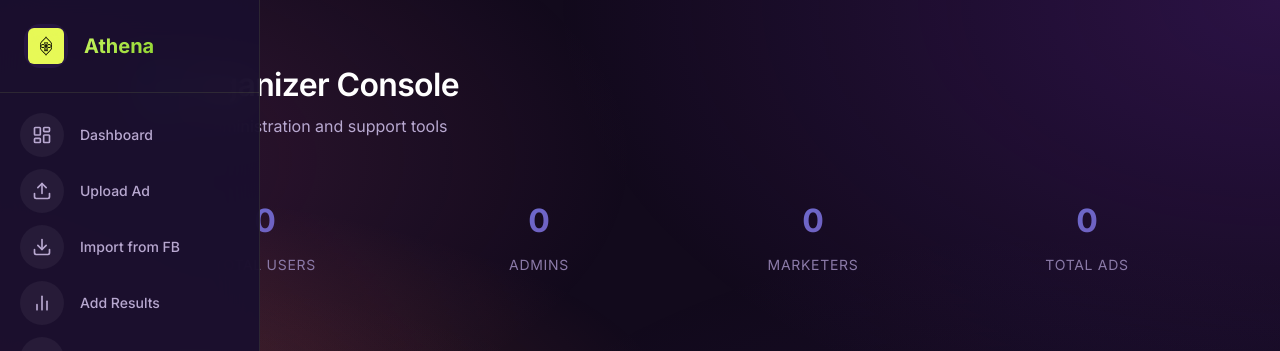
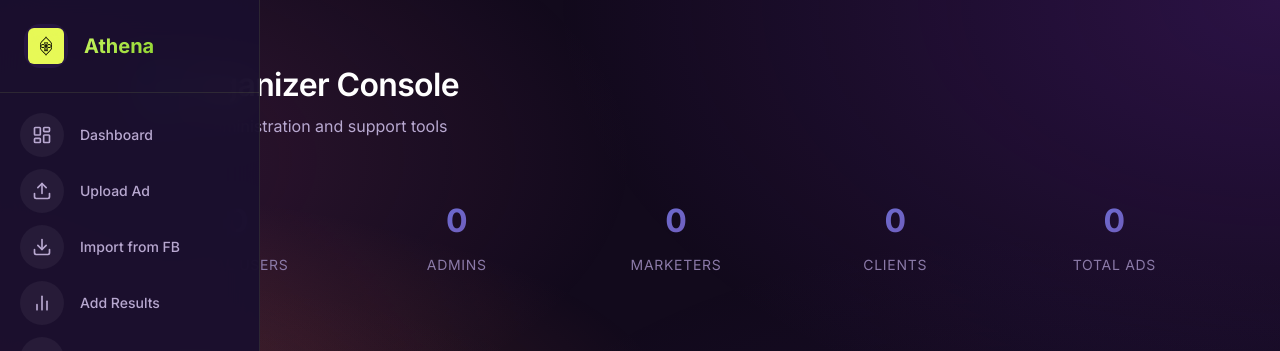
Before and after one commit to princecjqlara/athena, a Next.js app: page /organizer in a window 1280 px wide. Shown: the top 351 px of the page. Built offline with nearby package versions, Linux system fonts and the light colour scheme; no server answers.

Commit message:
Add Clients count to organizer stats row

```diff
--- a/app/organizer/organizer.css
+++ b/app/organizer/organizer.css
@@ -46,7 +46,7 @@
 /* Stats Row */
 .stats-row {
     display: grid;
-    grid-template-columns: repeat(4, 1fr);
+    grid-template-columns: repeat(5, 1fr);
     gap: 1rem;
     margin-bottom: 2rem;
 }
--- a/app/organizer/page.tsx
+++ b/app/organizer/page.tsx
@@ -253,10 +253,15 @@ export default function OrganizerDashboard() {
                     <span className="stat-label">Marketers</span>
                 </div>
                 <div className="stat-card">
+                    <span className="stat-value">{users.filter(u => u.role === 'client').length}</span>
+                    <span className="stat-label">Clients</span>
+                </div>
+                <div className="stat-card">
                     <span className="stat-value">{totalDataSize}</span>
                     <span className="stat-label">Total Ads</span>
                 </div>
             </div>
+
 
             {/* Admin Code Generator */}
             <div className="code-generator">
```
